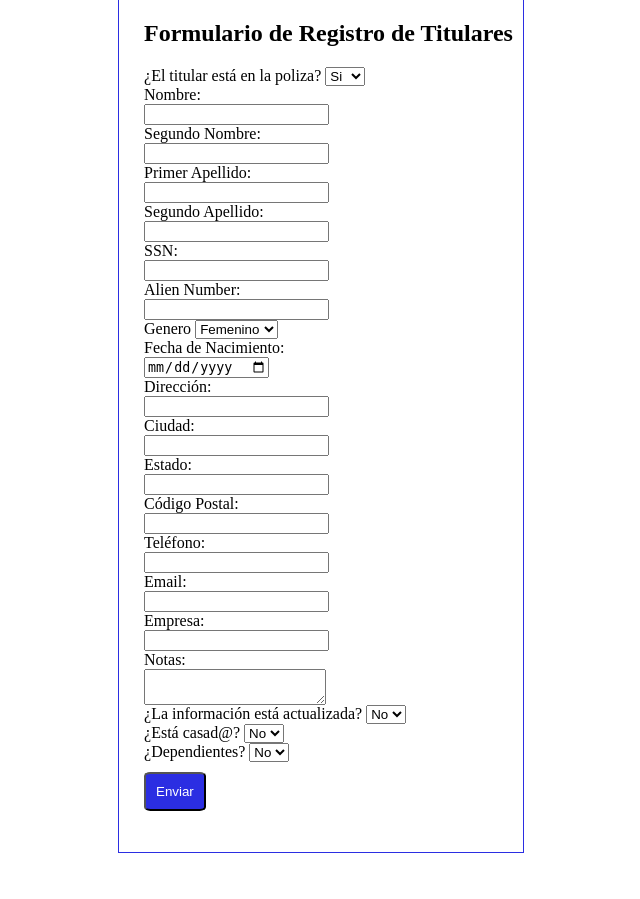
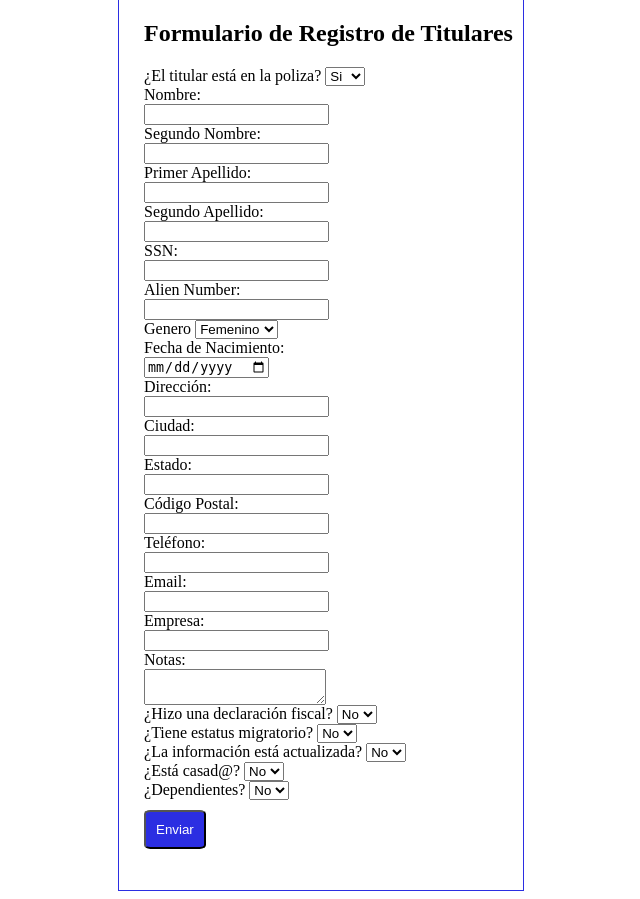
Before and after one commit to ArianaEsperanza19/CM, a PHP site: page /Vistas/paneles/Formularios/nuevo_titular.php in a window 1280 px wide. Shown: the part 57-956 px from the top of the page, without its empty margins (319-959 px from the left). Before the commit the page ends 910 px from the top, so only its background shows below. Run offline with PHP 8.4, Linux system fonts and the light colour scheme.

Commit message:
Modificar formularios y base de datos para trabajar con la declaracion fiscal y estatus migratorio, ya se lo puede editar en el formulario del titular

```diff
--- a/Vistas/paneles/Formularios/nuevo_titular.php
+++ b/Vistas/paneles/Formularios/nuevo_titular.php
@@ -28,6 +28,8 @@ echo "<div id='contenedor'><a href='?controller=Paneles&action=info&cliente=$id'
         $empresa = $dato["empresa"];
         $actualizado = $dato["actualizado"];
         $notas = $dato["notas"];
+        $estatus = $dato["estatus_migratorio"];
+        $fiscal = $dato["declaracion_fiscal"];
         $seguro = $dato["en_poliza"];
     }
     $redirect = "?controller=Cliente&action=Editar&cliente=$id";
@@ -90,11 +92,21 @@ echo "<div id='contenedor'><a href='?controller=Paneles&action=info&cliente=$id'
     <input value='$empresa' type='text' id='empresa' name='empresa' maxlength='50'><br>
     <label for='notas'>Notas:</label><br>
     <textarea value='$notas' id='notas' name='notas' maxlength='200'></textarea><br>
-    <label for='actualizado'>¿La información está actualizada? </label>
-    <select id='actualizado' name='actualizado'>";
-    if($actualizado == "0"){ echo "<option value='0' selected>No</option>";}
-    if($actualizado == "1"){ echo "<option value='1'>Sí</option>";}
-    echo "</select><br>
+<label for='fiscal'>¿Hizo una declaración fiscal? </label>
+<select id='fiscal' name='fiscal'>";
+    if ($fiscal == "0"){echo "<option value='0' selected>No</option>"; echo "<option value='1'>Sí</option>";}
+    if ($fiscal == "1"){echo "<option value='1' selected>Sí</option>"; echo "<option value='0'>No</option>";}
+echo "</select><br>
+<label for='actualizado'>¿Tiene estatus migratorio? </label>
+<select id='estatus' name='estatus'>";
+    if ($estatus == "0"){echo "<option value='0' selected>No</option>"; echo "<option value='1'>Sí</option>";}
+    if ($estatus == "1"){echo "<option value='1' selected>Sí</option>"; echo "<option value='0'>No</option>";}
+echo "</select><br>
+<label for='actualizado'>¿La información está actualizada? </label>
+<select id='actualizado' name='actualizado'>";
+if($actualizado == "0"){ echo "<option value='0' selected>No</option>"; echo "<option value='1'>Sí</option>";}
+if($actualizado == "1"){ echo "<option value='1' selected>Sí</option>"; echo "<option value='0'>No</option>";}
+echo "</select><br>
     <button class='boton' type='submit'>Enviar</button>
 </form>
 </div>";
@@ -143,10 +155,20 @@ echo "<div id='contenedor'><a href='?controller=Paneles&action=index'>Cancelar</
     <input type='text' id='empresa' name='empresa' maxlength='50'><br>
     <label for='notas'>Notas:</label><br>
     <textarea id='notas' name='notas' maxlength='200'></textarea><br>
+    <label for='fiscal'>¿Hizo una declaración fiscal? </label>
+    <select id='fiscal' name='fiscal'>
+        <option value='0' selected>No</option>
+        <option value='1'>Sí</option>
+    </select><br>
+    <label for='estatus'>¿Tiene estatus migratorio? </label>
+    <select id='estatus' name='estatus'>
+        <option value='0' selected>No</option>
+        <option value='1'>Sí</option>
+    </select><br>
     <label for='actualizado'>¿La información está actualizada? </label>
     <select id='actualizado' name='actualizado'>
-        <option value='0' selected>No</option>
-        <option value='1'>Sí</option>
+    <option value='0' selected>No</option>
+    <option value='1'>Sí</option>
     </select><br>
     <label for='conyugue'>¿Está casad@? </label>
     <select id='conyugue' name='matrimonio'>
@@ -161,7 +183,6 @@ echo "<div id='contenedor'><a href='?controller=Paneles&action=index'>Cancelar</
     <button class='boton' type='submit'>Enviar</button>
 </form>
 </div>
-</div>
-    ";
+</div>";
 }
 ?>
```
Also changed, not shown: Controladores/ClienteController.php (+0 -18 lines), Controladores/DBController.php (+65 -9 lines), Modelos/DatosManager.php (+8 -6 lines).
